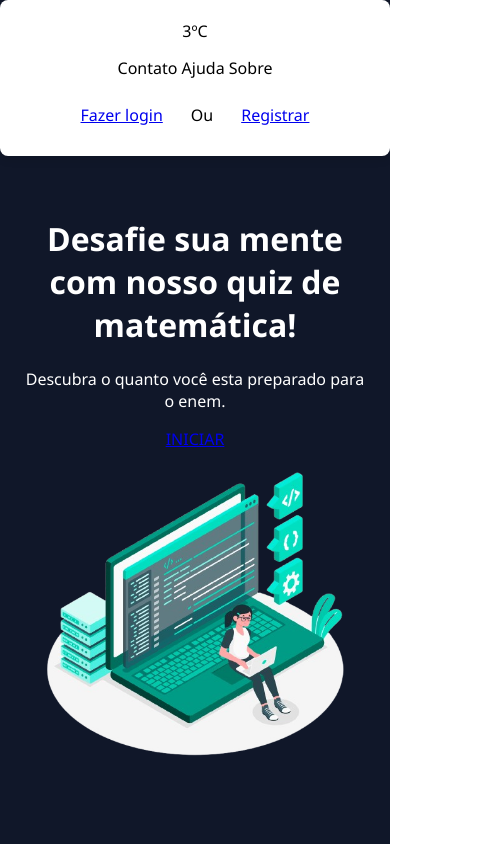
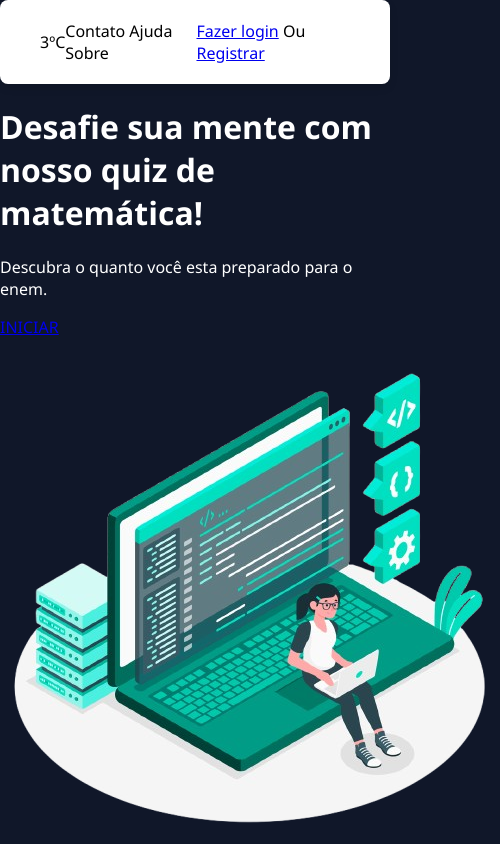
Before and after one commit to Luis2455/SAEB-QUIZ, a plain HTML site: page index.html in a window 390 px wide. Shown: the whole page, 500 px wide, since content can reach past the window. Drawn offline with Linux system fonts and the light colour scheme.

Commit message:
Update style.css

```diff
--- a/style.css
+++ b/style.css
@@ -22,47 +22,3 @@ header {
   border-radius: 8px;
   box-shadow: 0 4px 8px rgba(0, 0, 0, 0.1);
 }
-@media (max-width: 600px) {
-  header {
-    flex-direction: column;
-    align-items: center;
-    text-align: center;
-    gap: 15px;
-  }
-
-  .nav-texts {
-    flex-direction: column;
-    align-items: center;
-    gap: 5px;
-  }
-
-  header > div:last-child {
-    display: flex;
-    flex-direction: row;
-    flex-wrap: wrap;
-    justify-content: center;
-    align-items: center;
-    gap: 10px;
-  }
-
-  .btn-login,
-  .btn-register {
-    padding: 10px 18px;
-    font-size: 1em;
-  }
-
-  .hero {
-    flex-direction: column-reverse;
-    text-align: center;
-    padding: 40px 20px;
-  }
-
-  .hero-text {
-    align-items: center;
-    text-align: center;
-  }
-
-  .hero-image img {
-    max-width: 90%;
-  }
-}
```
